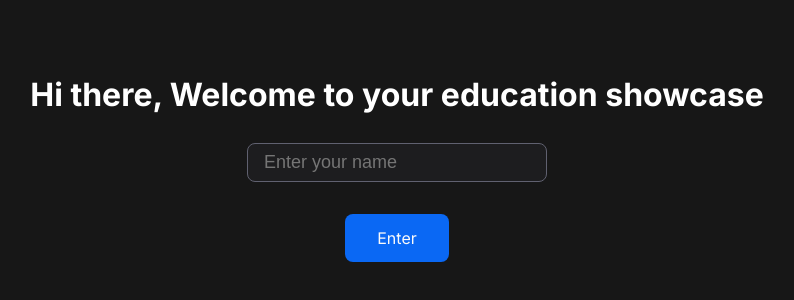
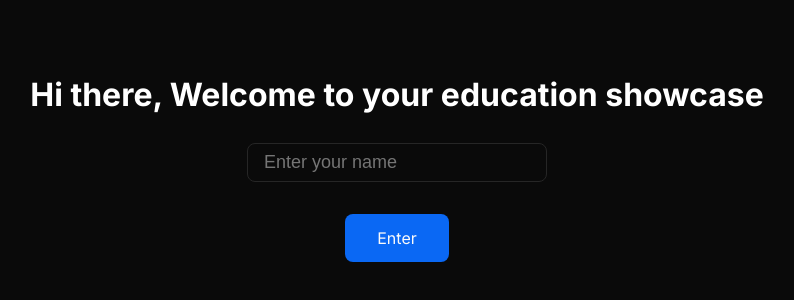
Before and after one commit to iyansr/showwcase-elite, a Next.js app: page / in a window 1280 px wide. Shown: the part 230-530 px from the top of the page, without its empty margins (243-1037 px from the left). Built offline with nearby package versions, Linux system fonts and the light colour scheme.

Commit message:
feat: main page layout

```diff
--- a/src/app/layout.tsx
+++ b/src/app/layout.tsx
@@ -1,6 +1,7 @@
 import type { Metadata } from 'next';
 import { Inter } from 'next/font/google';
 
+import Box from '@showwcase/components/basic/Box';
 import RQProvider from '@showwcase/lib/react-query/provider';
 import StyledComponentsRegistry from '@showwcase/lib/styled-components/registry';
 import ThemeProvider from '@showwcase/lib/styled-components/themeProvider';
@@ -15,10 +16,14 @@ export const metadata: Metadata = {
 export default function RootLayout({ children }: { children: React.ReactNode }) {
   return (
     <html lang="en">
-      <body className={inter.className} style={{ background: '#171717', color: '#fafafa' }}>
+      <body className={inter.className} style={{ background: '#0a0a0a', color: '#fafafa' }}>
         <StyledComponentsRegistry>
           <RQProvider>
-            <ThemeProvider>{children}</ThemeProvider>
+            <ThemeProvider>
+              <Box px={4} mx="auto" maxWidth={1024}>
+                {children}
+              </Box>
+            </ThemeProvider>
           </RQProvider>
         </StyledComponentsRegistry>
       </body>
--- /dev/null
+++ b/src/app/main/page.tsx
@@ -0,0 +1,3 @@
+import MainPage from '@showwcase/modules/main-app/pages/MainPage';
+
+export default MainPage;
--- a/src/app/page.tsx
+++ b/src/app/page.tsx
@@ -1,63 +1,3 @@
-'use client';
-
-import { type ChangeEvent, useState } from 'react';
-import { styled } from 'styled-components';
-
-import Box from '@showwcase/components/basic/Box';
-import Button from '@showwcase/components/basic/Button';
-
-const HomePage = () => {
-  const [name, setName] = useState('');
-
-  const handleChangeName = (e: ChangeEvent<HTMLInputElement>) => {
-    setName(e.target.value);
-  };
-
-  return (
-    <Box
-      px={4}
-      mx="auto"
-      maxWidth={1024}
-      minHeight="100vh"
-      display="flex"
-      flexDirection="column"
-      alignItems="center"
-      justifyContent="center"
-    >
-      <Title>Hi there, Welcome to your education showcase</Title>
-
-      <form>
-        <Box mt={4} display="flex" flexDirection="column" alignItems="center">
-          <Input placeholder="Enter your name" value={name} onChange={handleChangeName} />
-          <Box mt={32}>
-            <Button bg="primaryPrimary" px={32} py={16} borderRadius={8}>
-              Enter
-            </Button>
-          </Box>
-        </Box>
-      </form>
-    </Box>
-  );
-};
-
-const Title = styled.h1`
-  font-size: 32px;
-  color: ${({ theme }) => theme.colors.lightPrimary};
-  font-weight: 700;
-  text-align: center;
-`;
-
-const Input = styled.input`
-  border: 1px solid ${({ theme }) => theme.colors.darkSecondary};
-  border-radius: 8px;
-  padding: 8px 16px;
-  font-size: 18px;
-  color: ${({ theme }) => theme.colors.lightPrimary};
-  background-color: ${({ theme }) => theme.colors.darkPrimary};
-  outline: none;
-  max-width: 500px;
-  width: 100%;
-  transition: all 0.2s ease-in-out;
-`;
+import HomePage from '@showwcase/modules/home/pages/HomePage';
 
 export default HomePage;
--- a/src/lib/styled-components/themeProvider.tsx
+++ b/src/lib/styled-components/themeProvider.tsx
@@ -7,8 +7,8 @@ import { Reset } from 'styled-reset';
 export const theme = {
   colors: {
     darkNeutral: '#8f90a6',
-    darkPrimary: '#1d1d1f',
-    darkSecondary: '#606170',
+    darkPrimary: '#0a0a0a',
+    darkSecondary: '#262626',
     darkStain: '#555770',
     lightNeutral: '#fafafc',
     lightPrimary: '#ffffff',
--- /dev/null
+++ b/src/modules/home/pages/HomePage.tsx
@@ -0,0 +1,70 @@
+'use client';
+
+import { type ChangeEvent, type FormEvent, useState } from 'react';
+import { styled } from 'styled-components';
+
+import { useRouter } from 'next/navigation';
+
+import Box from '@showwcase/components/basic/Box';
+import Button from '@showwcase/components/basic/Button';
+
+const HomePage = () => {
+  const [name, setName] = useState('');
+  const router = useRouter();
+
+  const handleChangeName = (e: ChangeEvent<HTMLInputElement>) => {
+    setName(e.target.value);
+  };
+
+  const handleSubmit = (e: FormEvent<HTMLFormElement>) => {
+    e.preventDefault();
+    if (!!name) {
+      router.push(`/main`);
+    }
+  };
+
+  return (
+    <Box
+      minHeight="100vh"
+      display="flex"
+      flexDirection="column"
+      alignItems="center"
+      justifyContent="center"
+    >
+      <Title>Hi there, Welcome to your education showcase</Title>
+
+      <form onSubmit={handleSubmit}>
+        <Box mt={4} display="flex" flexDirection="column" alignItems="center">
+          <Input placeholder="Enter your name" value={name} onChange={handleChangeName} />
+          <Box mt={32}>
+            <Button disabled={!name} bg="primaryPrimary" px={32} py={16} borderRadius={8}>
+              Enter
+            </Button>
+          </Box>
+        </Box>
+      </form>
+    </Box>
+  );
+};
+
+const Title = styled.h1`
+  font-size: 32px;
+  color: ${({ theme }) => theme.colors.lightPrimary};
+  font-weight: 700;
+  text-align: center;
+`;
+
+const Input = styled.input`
+  border: 1px solid ${({ theme }) => theme.colors.darkSecondary};
+  border-radius: 8px;
+  padding: 8px 16px;
+  font-size: 18px;
+  color: ${({ theme }) => theme.colors.lightPrimary};
+  background-color: ${({ theme }) => theme.colors.darkPrimary};
+  outline: none;
+  max-width: 500px;
+  width: 100%;
+  transition: all 0.2s ease-in-out;
+`;
+
+export default HomePage;
```
Also changed, not shown: src/components/basic/Text.tsx (added, +27 -0 lines), src/lib/axios/index.tsx (added, +7 -0 lines), src/modules/main-app/pages/MainPage.tsx (added, +23 -0 lines).
